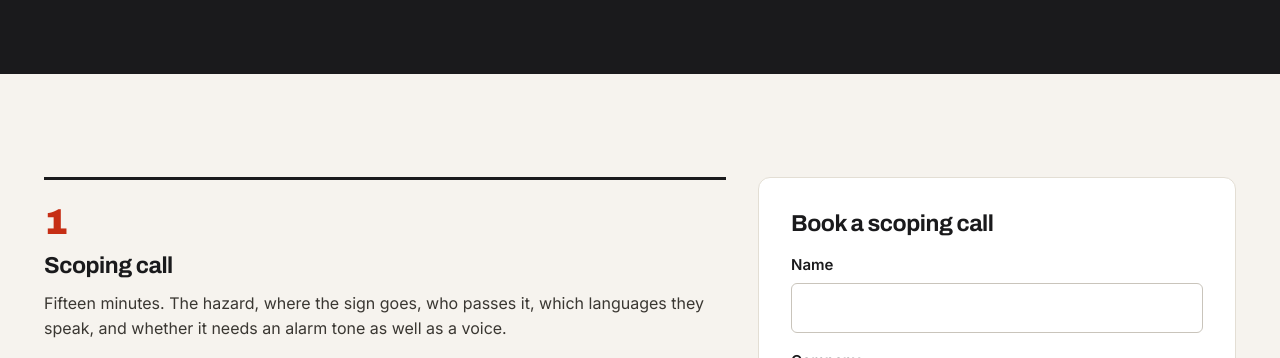
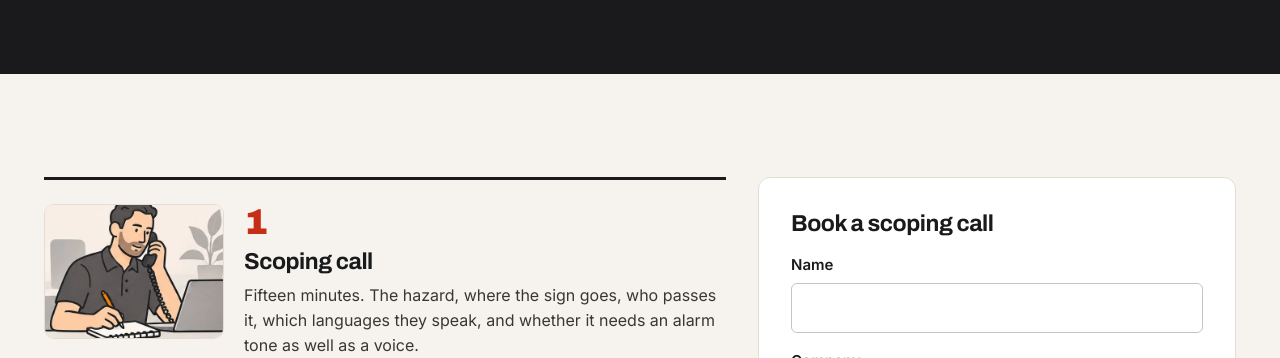
Before and after one commit to RMC-DMF/audiosigns, an Astro site: page /start in a window 1280 px wide. Shown: the part 442-800 px from the top of the page. Built offline with nearby package versions, Linux system fonts and the light colour scheme; Astro itself is replaced by a stand-in of ours.

Commit message:
Process illustrations on the homepage strip and the Start page
Five 4:3 tiles cropped from the workflow composite, one per stage.
Start page steps become art-left/text-right rows.

Co-Authored-By: Claude Fable 5.1 <noreply@anthropic.com>
Claude-Session: https://claude.ai/code/session_0185Y5ERB3yYp3tghX6Lsyr7

```diff
--- a/src/components/Process.astro
+++ b/src/components/Process.astro
@@ -2,6 +2,7 @@
 import { url, cta } from '../lib/site';
 interface Props { compact?: boolean }
 const { compact = false } = Astro.props;
+const art = ['scope', 'script', 'artwork', 'build', 'delivery'];
 const steps = [
   ['Scoping call', 'The hazard, the location, who passes it and in which languages. Fifteen minutes.'],
   ['Script', 'We write the message for that spot. You approve the words before anything is recorded.'],
@@ -20,6 +21,10 @@ const steps = [
     <ol class="rule-list grid-5">
       {steps.map(([h, p], i) => (
         <li class="reveal" data-delay={String(Math.min(i, 4))}>
+          <picture class="step-art">
+            <source type="image/webp" srcset={`/images/process/${art[i]}.webp`}>
+            <img src={`/images/process/${art[i]}.jpg`} alt="" width="440" height="330" loading="lazy" decoding="async">
+          </picture>
           <span class="num">{i + 1}</span>
           <h3 class="h3" style="font-size: 20px;">{h}</h3>
           <p class="small" style="font-size: 15px; color: var(--text-2);">{p}</p>
--- a/src/pages/start/index.astro
+++ b/src/pages/start/index.astro
@@ -2,6 +2,7 @@
 import Base from '../../layouts/Base.astro';
 import PageHero from '../../components/PageHero.astro';
 import { site, url } from '../../lib/site';
+const art = ['scope', 'script', 'artwork', 'build', 'delivery'];
 const steps = [
   ['Scoping call', 'Fifteen minutes. The hazard, where the sign goes, who passes it, which languages they speak, and whether it needs an alarm tone as well as a voice.'],
   ['Script', 'We write the message for that spot: short, direct, in the words your workforce uses. You approve it before anything is recorded.'],
@@ -18,10 +19,16 @@ const steps = [
       <div class="span-7 stack stack--lg">
         <ol class="rule-list">
           {steps.map(([h, p], i) => (
-            <li>
-              <span class="num">{i + 1}</span>
-              <h2 class="h3">{h}</h2>
-              <p style="font-size: 16px; color: var(--text-2);">{p}</p>
+            <li class="step">
+              <picture class="step-art step-art--side">
+                <source type="image/webp" srcset={`/images/process/${art[i]}.webp`}>
+                <img src={`/images/process/${art[i]}.jpg`} alt="" width="440" height="330" loading="lazy" decoding="async">
+              </picture>
+              <div class="step__text">
+                <span class="num">{i + 1}</span>
+                <h2 class="h3">{h}</h2>
+                <p style="font-size: 16px; color: var(--text-2);">{p}</p>
+              </div>
             </li>
           ))}
         </ol>
@@ -60,6 +67,9 @@ const steps = [
   </section>
 </Base>
 <style>
+  .rule-list > .step { display: grid; grid-template-columns: 180px 1fr; gap: 20px; align-items: start; }
+  .step__text { display: flex; flex-direction: column; gap: 8px; }
+  @media (max-width: 600px) { .rule-list > .step { grid-template-columns: 1fr; } .step-art--side { max-width: 260px; } }
   .form { gap: 16px; }
   .form .btn { width: 100%; }
   .form__tick { display: none; }
--- a/src/styles/global.css
+++ b/src/styles/global.css
@@ -120,6 +120,8 @@ ul, ol { margin: 0; padding: 0; }
 .scene-hero { margin: calc(-1 * clamp(24px, 4vw, 56px)) 0 0; position: relative; z-index: 1; aspect-ratio: 16 / 9; border-radius: var(--radius-lg); overflow: hidden; border: 1px solid var(--rule); background: var(--paper-2); }
 .scene-hero figcaption { position: absolute; left: 0; right: 0; bottom: 0; padding: 12px 18px; font-size: 13px; color: var(--text-on-dark-2); background: linear-gradient(to top, rgba(26,26,28,.72), rgba(26,26,28,0)); }
 @media (max-width: 700px) { .scene-hero { aspect-ratio: 3 / 2; } }
+.step-art { display: block; aspect-ratio: 4 / 3; border-radius: var(--radius); overflow: hidden; border: 1px solid var(--rule); background: var(--paper-2); margin-bottom: 6px; }
+.step-art img { display: block; width: 100%; height: 100%; object-fit: cover; }
 .scene-tile { margin: 0; display: flex; flex-direction: column; gap: 12px; }
 .scene-tile .scene { aspect-ratio: 3 / 2; border-radius: var(--radius); overflow: hidden; border: 1px solid var(--rule); }
 .scene-tile figcaption { font-size: 14px; color: var(--text-3); }
```
Also changed, not shown: public/images/process/artwork.jpg (added), public/images/process/artwork.webp (added), public/images/process/build.jpg (added), public/images/process/build.webp (added), public/images/process/delivery.jpg (added), public/images/process/delivery.webp (added), public/images/process/scope.jpg (added), public/images/process/scope.webp (added), public/images/process/script.jpg (added), public/images/process/script.webp (added).
